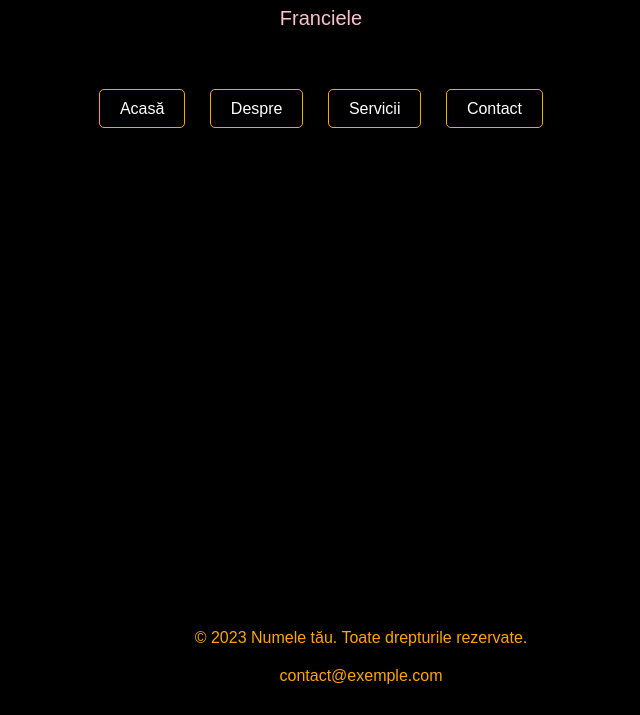
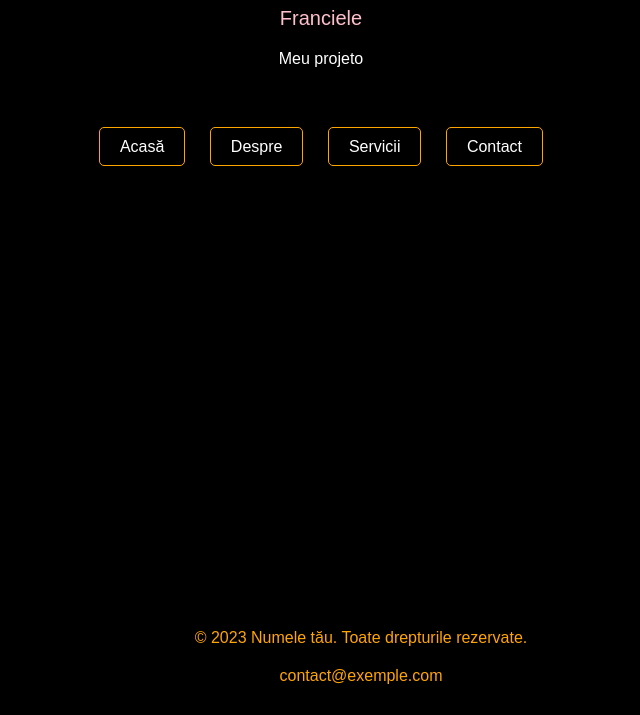
Before and after one commit to franavila15/CODIER, a plain HTML site: page index.html in a window 1280 px wide. Shown: the part 85-800 px from the top of the page, without its empty margins (339-979 px from the left). Drawn offline with Linux system fonts and the light colour scheme.

Commit message:
primeiro commit

```diff
--- a/index.html
+++ b/index.html
@@ -8,6 +8,7 @@
   <header>
     <h1>Bun venit pe pagina mea!</h1>
     <p class="name">Franciele</p>
+    <p>Meu projeto</p>
     <nav>
       <ul>
         <li><a href="#">Acasă</a></li>
```
